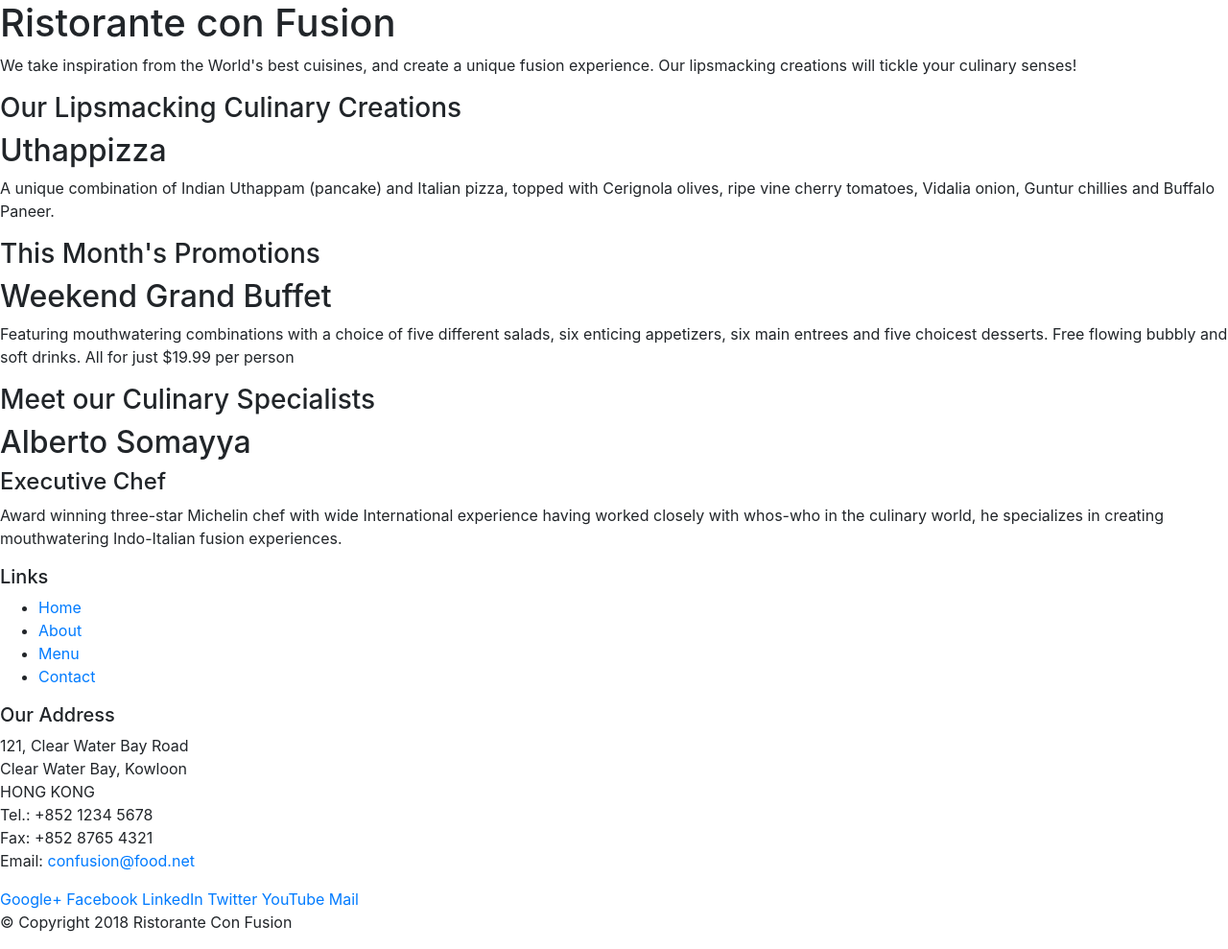
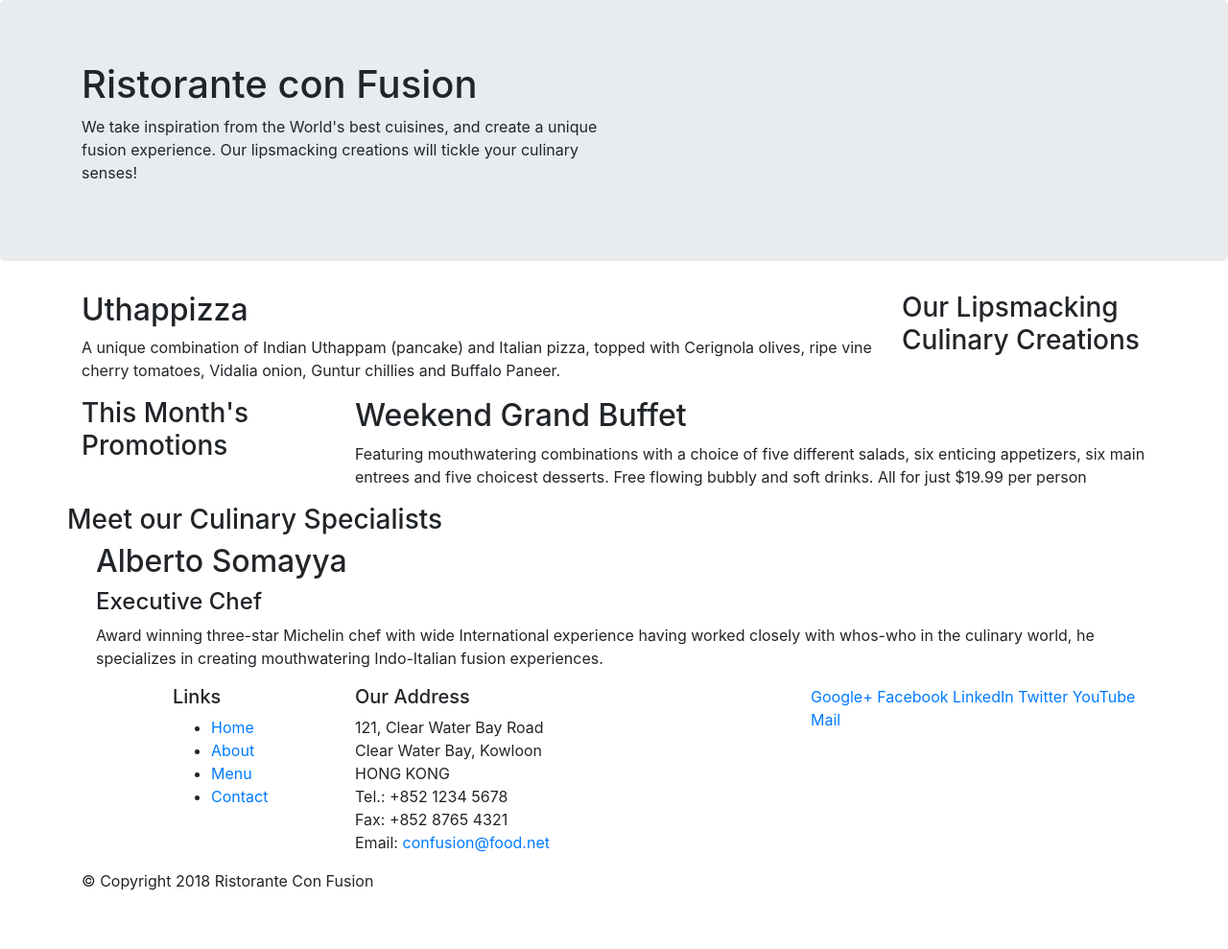
Before and after one commit to AnikaNarang9/FrontEndProject, a website: page index.html in a window 1280 px wide. Shown: the whole page at 96% size. After the commit the page ends 946 px from the top, so only its background shows below. Drawn offline with nearby package versions, Linux system fonts and the light colour scheme.

Commit message:
Bootstrap Grid Part 1

```diff
--- a/index.html
+++ b/index.html
@@ -14,46 +14,46 @@
 
 <body>
 
-    <header>
-        <div>
-            <div>
-                <div>
+    <header class="jumbotron">
+        <div class="container">
+            <div class="row">
+                <div class="col-12 col-sm-6">
                     <h1>Ristorante con Fusion</h1>
                     <p>We take inspiration from the World's best cuisines, and create a unique fusion experience. Our lipsmacking creations will tickle your culinary senses!</p>
                 </div>
-                <div>
+                <div class="col-12 col-sm-6">
                 </div>
             </div>
         </div>
     </header>
 
-    <div>
-        <div>
-            <div>
+    <div class="container">
+        <div class="row">
+            <div class="col-12 col-sm-4 col-md-3 order-sm-last">
                 <h3>Our Lipsmacking Culinary Creations</h3>
             </div>
-            <div>
+            <div class="col col-sm col-md order-sm-first">
                 <h2>Uthappizza</h2>
                 <p>A unique combination of Indian Uthappam (pancake) and Italian pizza, topped with Cerignola olives, ripe vine cherry tomatoes, Vidalia onion, Guntur chillies and Buffalo Paneer.</p>
             </div>
         </div>
 
 
-        <div>
-            <div>
+        <div class="row">
+            <div class="col-12 col-sm-4 col-md-3">
                 <h3>This Month's Promotions</h3>
             </div>
-            <div>
+            <div div class="col col-sm col-md">
                 <h2>Weekend Grand Buffet</h2>
                 <p>Featuring mouthwatering combinations with a choice of five different salads, six enticing appetizers, six main entrees and five choicest desserts. Free flowing bubbly and soft drinks. All for just $19.99 per person </p>
             </div>
         </div>
 
-        <div>
-            <div>
+        <div class="row">
+            <divclass="col-12 col-sm-4 col-md-3 order-sm-last">
                 <h3>Meet our Culinary Specialists</h3>
             </div>
-            <div>
+            <div div class="col col-sm col-md order-sm-first">
                 <h2>Alberto Somayya</h2>
                 <h4>Executive Chef</h4>
                 <p>Award winning three-star Michelin chef with wide International experience having worked closely with whos-who in the culinary world, he specializes in creating mouthwatering Indo-Italian fusion experiences. </p>
@@ -62,9 +62,9 @@
     </div>
 
     <footer>
-        <div>
-            <div>
-                <div>
+        <div class="container">
+            <div class="row">
+                <div class="col-4 col-sm-2 offset-1">
                     <h5>Links</h5>
                     <ul>
                         <li><a href="#">Home</a></li>
@@ -73,7 +73,7 @@
                         <li><a href="#">Contact</a></li>
                     </ul>
                 </div>
-                <div>
+                <div class="col-7 col-sm-5">
                     <h5>Our Address</h5>
                     <address>
 		              121, Clear Water Bay Road<br>
@@ -84,8 +84,8 @@
 		              Email: <a href="mailto:confusion@food.net">confusion@food.net</a>
 		           </address>
                 </div>
-                <div>
-                    <div>
+                <div class="col-12 col-sm-4">
+                    <div >
                         <a href="http://google.com/+">Google+</a>
                         <a href="http://www.facebook.com/profile.php?id=">Facebook</a>
                         <a href="http://www.linkedin.com/in/">LinkedIn</a>
@@ -95,8 +95,8 @@
                     </div>
                 </div>
            </div>
-           <div>
-                <div>
+           <div class="row">
+                <div class="col-auto">
                     <p>© Copyright 2018 Ristorante Con Fusion</p>
                 </div>
            </div>
```
